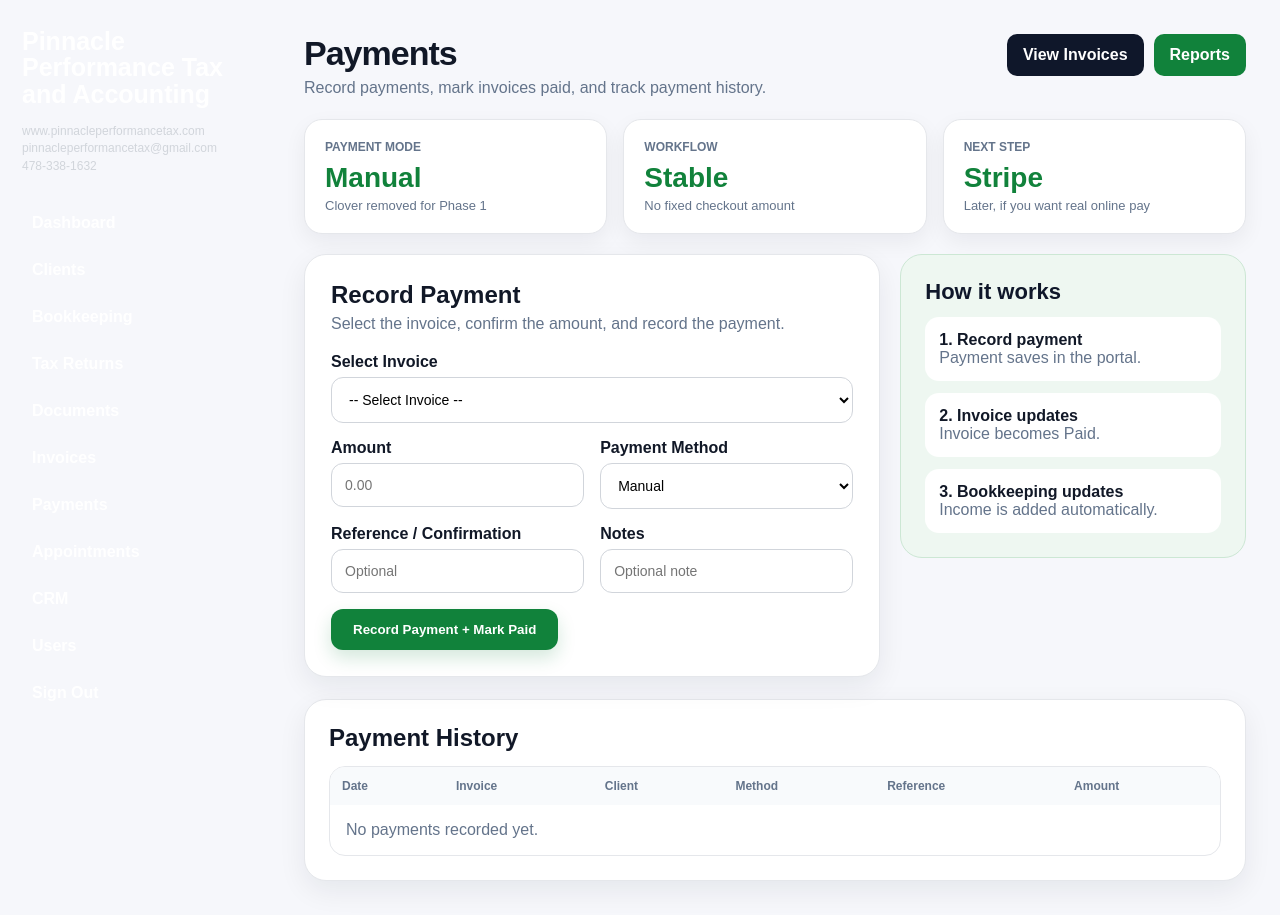
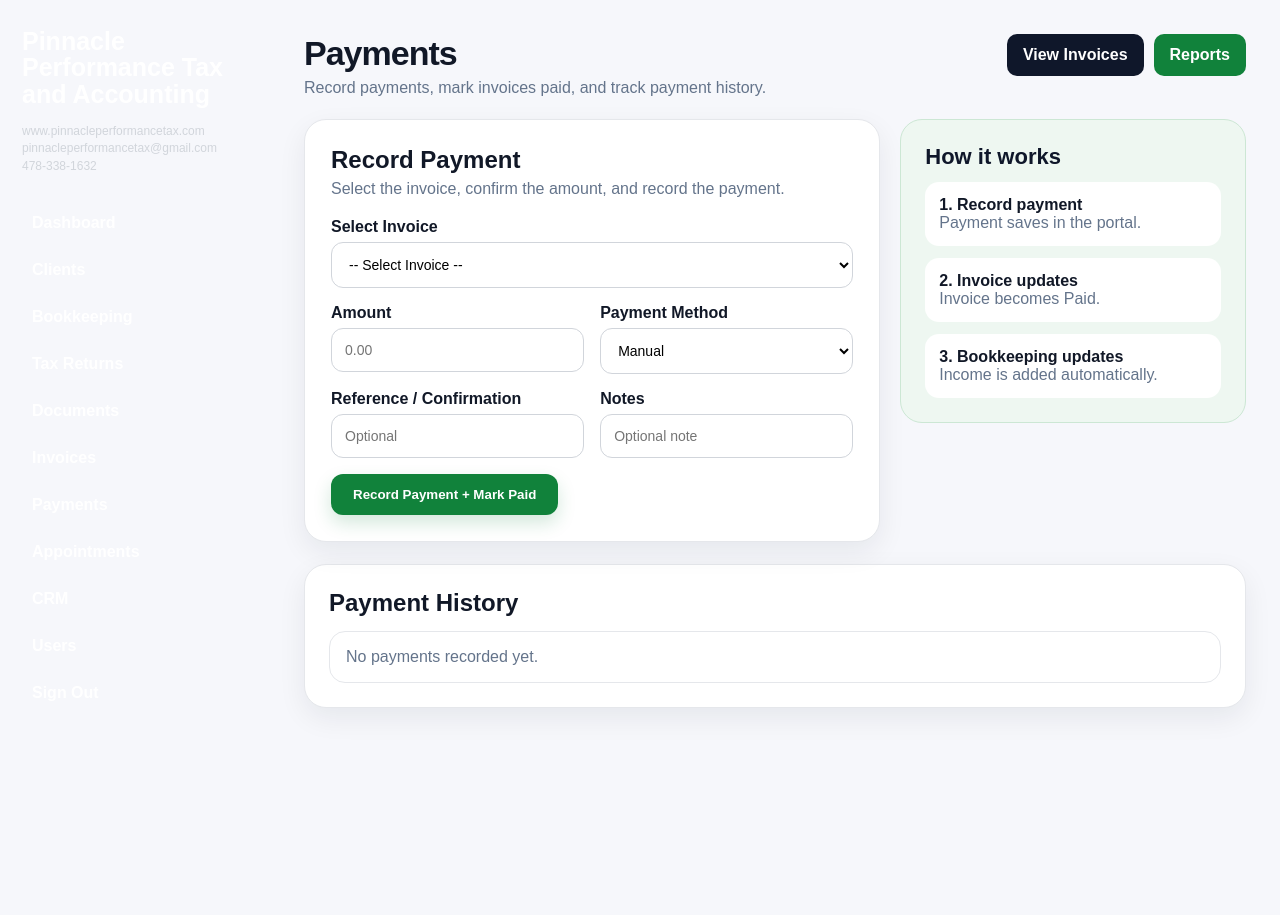
Before and after one commit to pinnacleperformancetax-hash/ppt-tax-portal, a Flask app: page /payments in a window 1280 px wide. After the commit the page ends 710 px from the top, so only its background shows below. Run offline with Flask 3, Linux system fonts and the light colour scheme; a user stored in the database is signed in; data comes from the database, SQL or seed files in the repository; data that the repository does not hold is empty.

Commit message:
Remove unused payment sections from payments.html
Removed payment mode, workflow, and next step sections from payments.html.

```diff
--- a/templates/payments.html
+++ b/templates/payments.html
@@ -15,25 +15,7 @@
     </div>
   </div>
 
-  <div style="display:grid; grid-template-columns:repeat(3,1fr); gap:16px; margin-bottom:20px;">
-    <div style="background:white; border-radius:18px; padding:20px; box-shadow:0 8px 22px rgba(15,23,42,.06); border:1px solid #e5e7eb;">
-      <div style="font-size:12px; font-weight:800; color:#64748b; text-transform:uppercase;">Payment Mode</div>
-      <div style="font-size:28px; font-weight:900; color:#11823b; margin-top:8px;">Manual</div>
-      <div style="font-size:13px; color:#64748b; margin-top:4px;">Clover removed for Phase 1</div>
-    </div>
 
-    <div style="background:white; border-radius:18px; padding:20px; box-shadow:0 8px 22px rgba(15,23,42,.06); border:1px solid #e5e7eb;">
-      <div style="font-size:12px; font-weight:800; color:#64748b; text-transform:uppercase;">Workflow</div>
-      <div style="font-size:28px; font-weight:900; color:#11823b; margin-top:8px;">Stable</div>
-      <div style="font-size:13px; color:#64748b; margin-top:4px;">No fixed checkout amount</div>
-    </div>
-
-    <div style="background:white; border-radius:18px; padding:20px; box-shadow:0 8px 22px rgba(15,23,42,.06); border:1px solid #e5e7eb;">
-      <div style="font-size:12px; font-weight:800; color:#64748b; text-transform:uppercase;">Next Step</div>
-      <div style="font-size:28px; font-weight:900; color:#11823b; margin-top:8px;">Stripe</div>
-      <div style="font-size:13px; color:#64748b; margin-top:4px;">Later, if you want real online pay</div>
-    </div>
-  </div>
 
   <div style="display:grid; grid-template-columns:1.25fr .75fr; gap:20px; align-items:start;">
 
@@ -109,14 +91,7 @@
     <div style="overflow:auto; border:1px solid #e5e7eb; border-radius:16px;">
       <table style="width:100%; border-collapse:collapse;">
         <thead>
-          <tr style="background:#f8fafc;">
-            <th style="text-align:left; padding:12px; font-size:12px; color:#64748b;">Date</th>
-            <th style="text-align:left; padding:12px; font-size:12px; color:#64748b;">Invoice</th>
-            <th style="text-align:left; padding:12px; font-size:12px; color:#64748b;">Client</th>
-            <th style="text-align:left; padding:12px; font-size:12px; color:#64748b;">Method</th>
-            <th style="text-align:left; padding:12px; font-size:12px; color:#64748b;">Reference</th>
-            <th style="text-align:left; padding:12px; font-size:12px; color:#64748b;">Amount</th>
-          </tr>
+
         </thead>
         <tbody>
           {% for payment in payments %}
```
